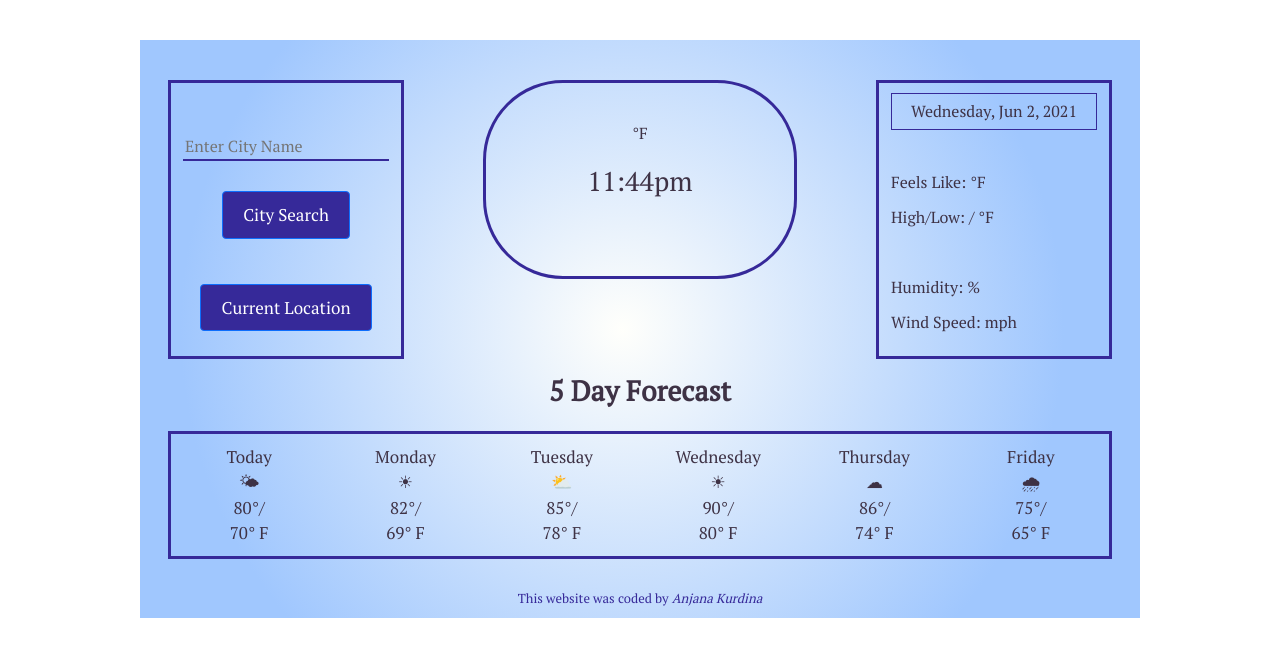
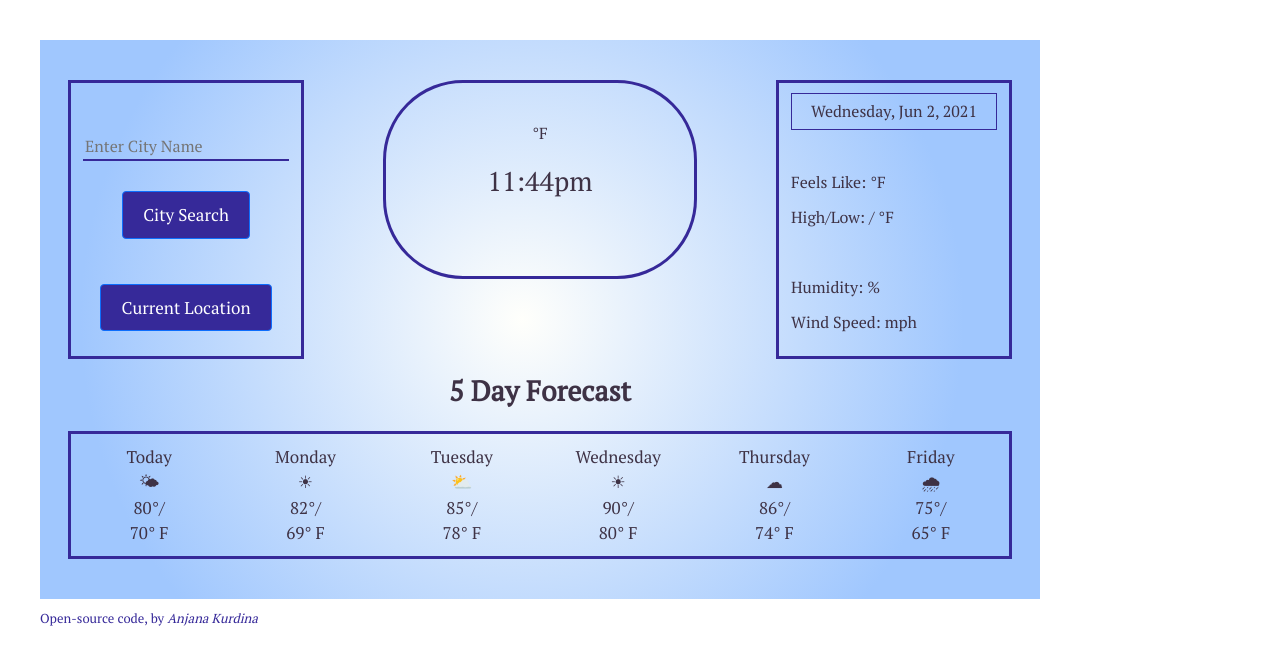
Before and after one commit to AnjanaKurdina/weather-app, a plain HTML site: page index.html in a window 1280 px wide. Drawn offline with nearby package versions, Linux system fonts and the light colour scheme; no server answers.

Commit message:
add github link

```diff
--- a/index.html
+++ b/index.html
@@ -137,8 +137,15 @@
           65° F
         </div>
       </div>
+    </div>
     <div class="coder">
-        This website was coded by
+      <a
+        class="git-hub-link"
+        href="https://github.com/AnjanaKurdina/weather-app.git"
+        target="_blank"
+      >
+        Open-source code</a
+      >, by
       <a
         class="name-link"
         href="https://www.linkedin.com/in/anjana-kurdina"
@@ -146,7 +153,6 @@
         ><em>Anjana Kurdina</em></a
       >
     </div>
-    </div>
     <script src="src/script.js"></script>
   </body>
 </html>
--- a/src/styles.css
+++ b/src/styles.css
@@ -1,6 +1,6 @@
 .container {
-  margin: 40px auto;
-  padding: 40px 40px 10px 40px;
+  margin: 40px 40px 10px 40px;
+  padding: 40px;
   max-width: 1000px;
   background: radial-gradient(
     592px at 48.2% 50%,
@@ -109,10 +109,11 @@
 }
 
 .coder {
-  text-align: center;
+  text-align: left;
   color: #362999;
   font-size: 13px;
-  padding-top: 30px;
+  font-family: "PT Serif", serif;
+  margin-left: 40px;
 }
 
 .name-link {
@@ -124,6 +125,15 @@
   text-decoration: underline;
 }
 
+.git-hub-link {
+  text-decoration: none;
+  color: #362999;
+}
+
+.git-hub-link:hover {
+  text-decoration: underline;
+}
+
 .clouds {
   text-transform: capitalize;
 }
```
Lines whose indentation alone changed are shown as unchanged.
